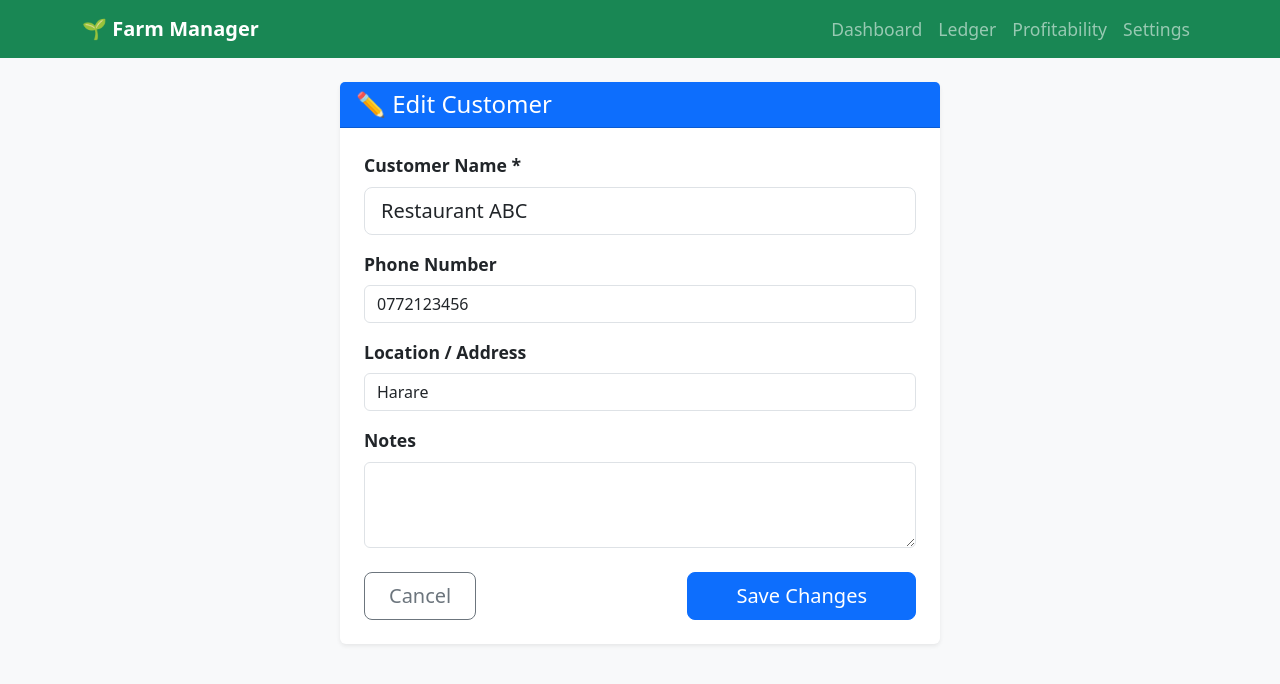
After one commit to HelloThere86/refactored-potato, a Flask app: page /settings/edit_customer/1 in a window 1280 px wide. The commit adds this page. Shown: the top 684 px of the page. Run offline with Flask 3, Linux system fonts and the light colour scheme; data comes from the database, SQL or seed files in the repository.

Commit message:
Added edit customer feat

```diff
--- a/app.py
+++ b/app.py
@@ -206,6 +206,22 @@ def settings():
 
     return render_template('settings.html', customers=customers, units=units)
 
+@app.route('/settings/edit_customer/<int:id>', methods=['GET', 'POST'])
+def edit_customer(id):
+    """Allows the user to edit an existing customer's details"""
+    customer = Customer.query.get_or_404(id)
+
+    if request.method == 'POST':
+        customer.name = request.form['name']
+        customer.phone = request.form.get('phone')
+        customer.location = request.form.get('location')
+        customer.notes = request.form.get('notes')
+
+        db.session.commit()
+        flash(f'Customer {customer.name} updated successfully!', 'success')
+        return redirect(url_for('settings'))
+
+    return render_template('edit_customer.html', customer=customer)
 
 @app.route('/settings/toggle/<type>/<int:id>')
 def toggle_active(type, id):
--- /dev/null
+++ b/templates/edit_customer.html
@@ -0,0 +1,38 @@
+{% extends 'base.html' %}
+
+{% block content %}
+<div class="card shadow-sm border-0 mx-auto" style="max-width: 600px;">
+    <div class="card-header bg-primary text-white d-flex justify-content-between align-items-center">
+        <h4 class="mb-0">✏️ Edit Customer</h4>
+    </div>
+    <div class="card-body p-4">
+        <form method="POST">
+            <div class="mb-3">
+                <label class="form-label fw-bold">Customer Name *</label>
+                <!-- Notice we pre-fill the value="" with the customer's existing data -->
+                <input type="text" name="name" class="form-control form-control-lg" value="{{ customer.name }}" required>
+            </div>
+
+            <div class="mb-3">
+                <label class="form-label fw-bold">Phone Number</label>
+                <input type="text" name="phone" class="form-control" value="{{ customer.phone or '' }}">
+            </div>
+
+            <div class="mb-3">
+                <label class="form-label fw-bold">Location / Address</label>
+                <input type="text" name="location" class="form-control" value="{{ customer.location or '' }}">
+            </div>
+
+            <div class="mb-4">
+                <label class="form-label fw-bold">Notes</label>
+                <textarea name="notes" class="form-control" rows="3">{{ customer.notes or '' }}</textarea>
+            </div>
+
+            <div class="d-flex justify-content-between mt-4">
+                <a href="/settings" class="btn btn-outline-secondary btn-lg px-4">Cancel</a>
+                <button type="submit" class="btn btn-primary btn-lg px-5">Save Changes</button>
+            </div>
+        </form>
+    </div>
+</div>
+{% endblock %}
--- a/templates/settings.html
+++ b/templates/settings.html
@@ -34,6 +34,9 @@
                         <span class="d-block mb-1 {% if c.balance > 0 %}text-warning fw-bold{% else %}text-success{% endif %}">
                             Owes: ${{ "%.2f"|format(c.balance) }}
                         </span>
+                        <!-- Added Edit Button Here -->
+                        <a href="/settings/edit_customer/{{ c.id }}" class="btn btn-sm btn-outline-primary me-1">Edit</a>
+
                         <a href="/settings/toggle/customer/{{ c.id }}" class="btn btn-sm btn-outline-secondary">
                             {% if c.is_active %}Archive{% else %}Restore{% endif %}
                         </a>
```
